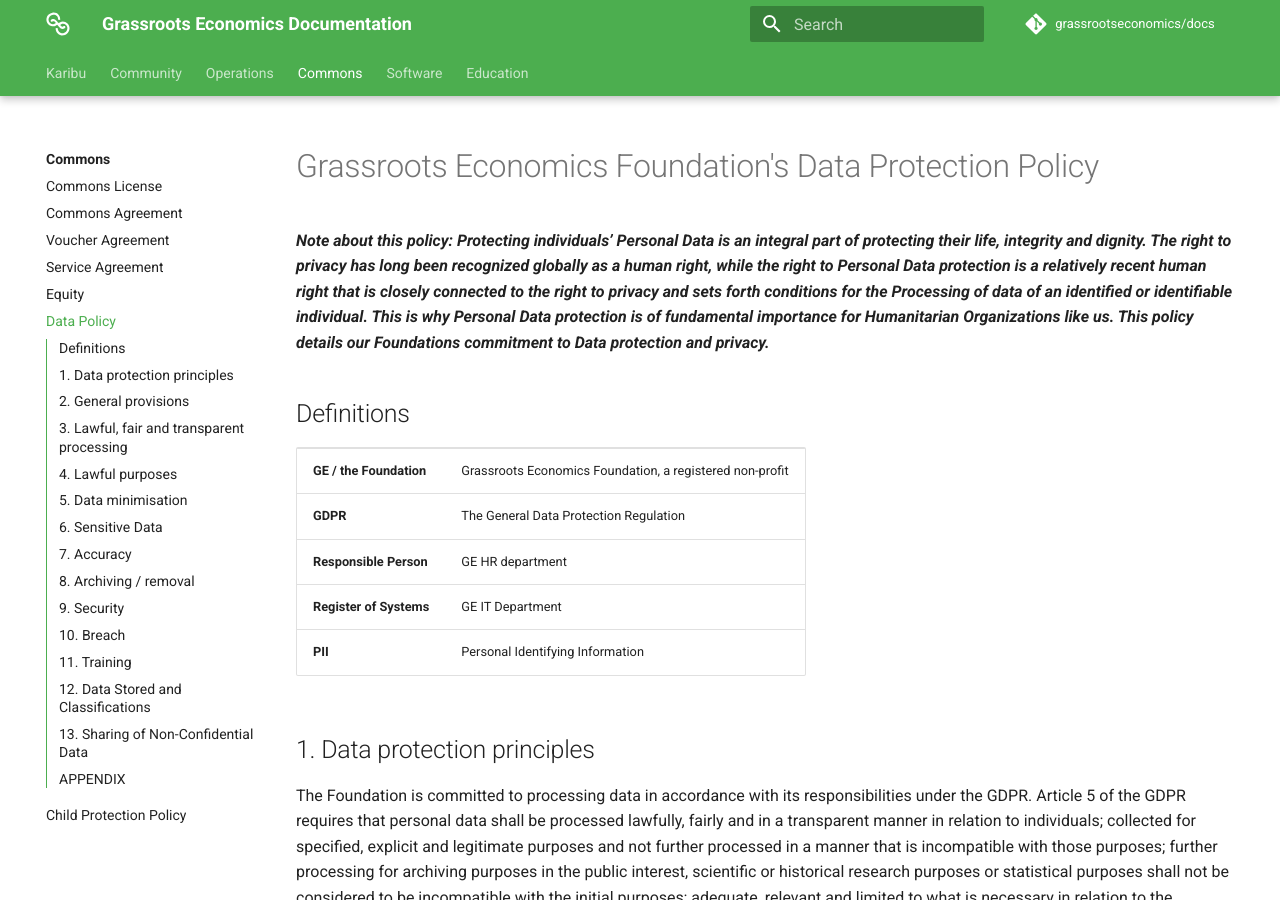
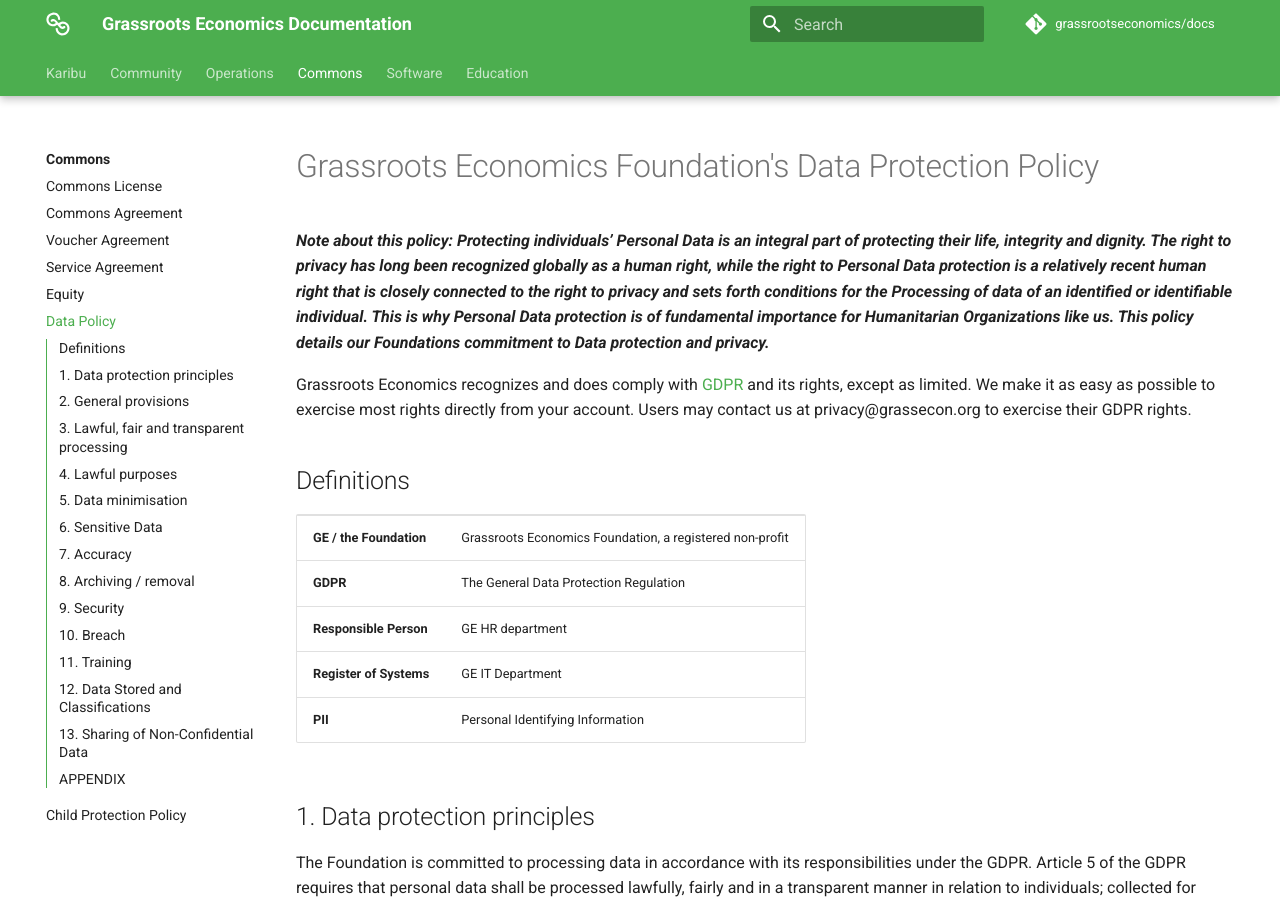
Before and after one commit to grassrootseconomics/docs.grassecon.org, an MkDocs documentation site: the page built from docs/commons/data_policy.md, in a window 1280 px wide and 900 px high. Built offline with MkDocs 1.6.1 and Material for MkDocs 9.7.7, drawn with Linux system fonts in a browser that asks for light colours; comment, search, counter and statistics services are not loaded.

Commit message:
added GDPR statement

```diff
--- a/docs/commons/data_policy.md
+++ b/docs/commons/data_policy.md
@@ -3,6 +3,7 @@
 
 **_Note about this policy: Protecting individuals’ Personal Data is an integral part of protecting their life, integrity and dignity. The right to privacy has long been recognized globally as a human right, while the right to Personal Data protection is a relatively recent human right that is closely connected to the right to privacy and sets forth conditions for the Processing of data of an identified or identifiable individual. This is why Personal Data protection is of fundamental importance for Humanitarian Organizations like us. This policy details our Foundations commitment to Data protection and privacy._**
 
+Grassroots Economics recognizes and does comply with [GDPR](https://gdpr.eu/) and its rights, except as limited. We make it as easy as possible to exercise most rights directly from your account. Users may contact us at privacy@grassecon.org to exercise their GDPR rights.
 
 ## Definitions
 
```
